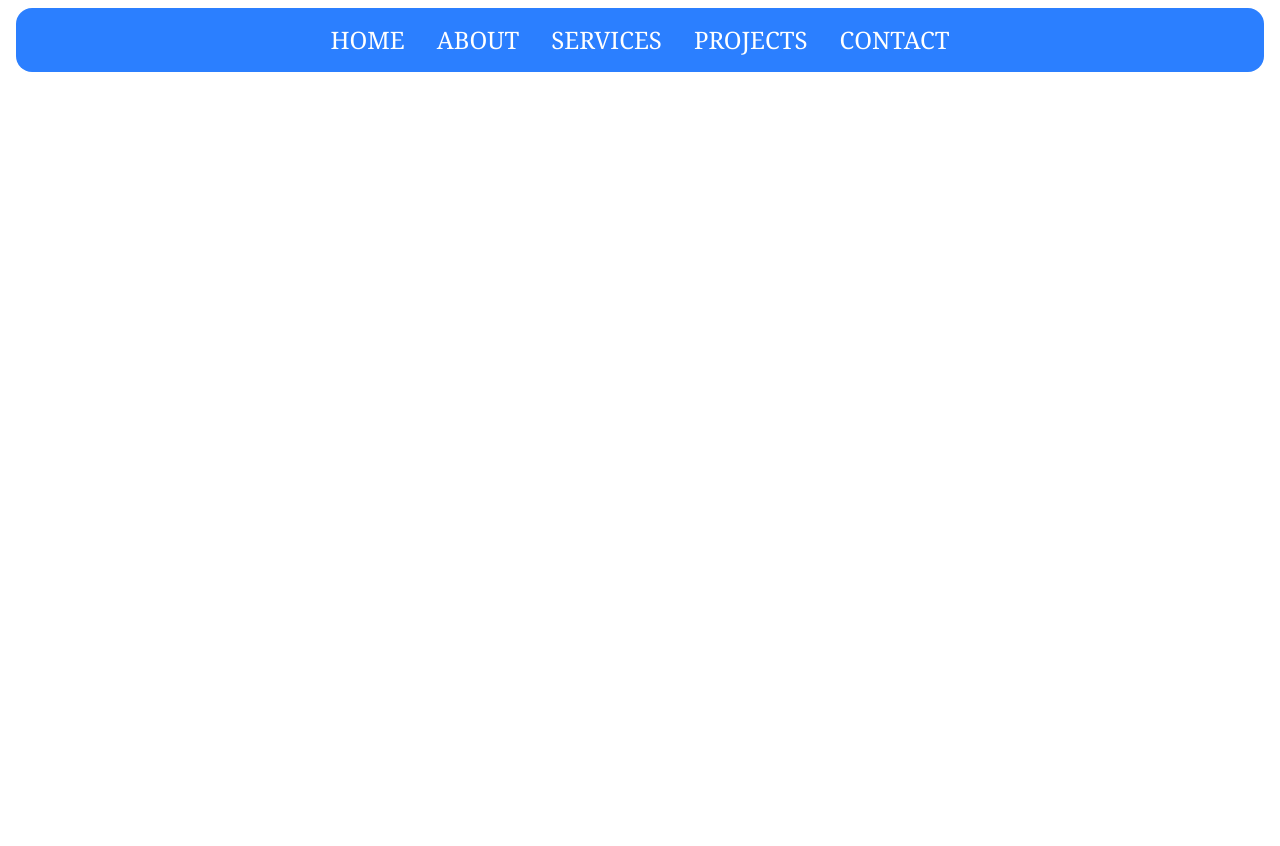
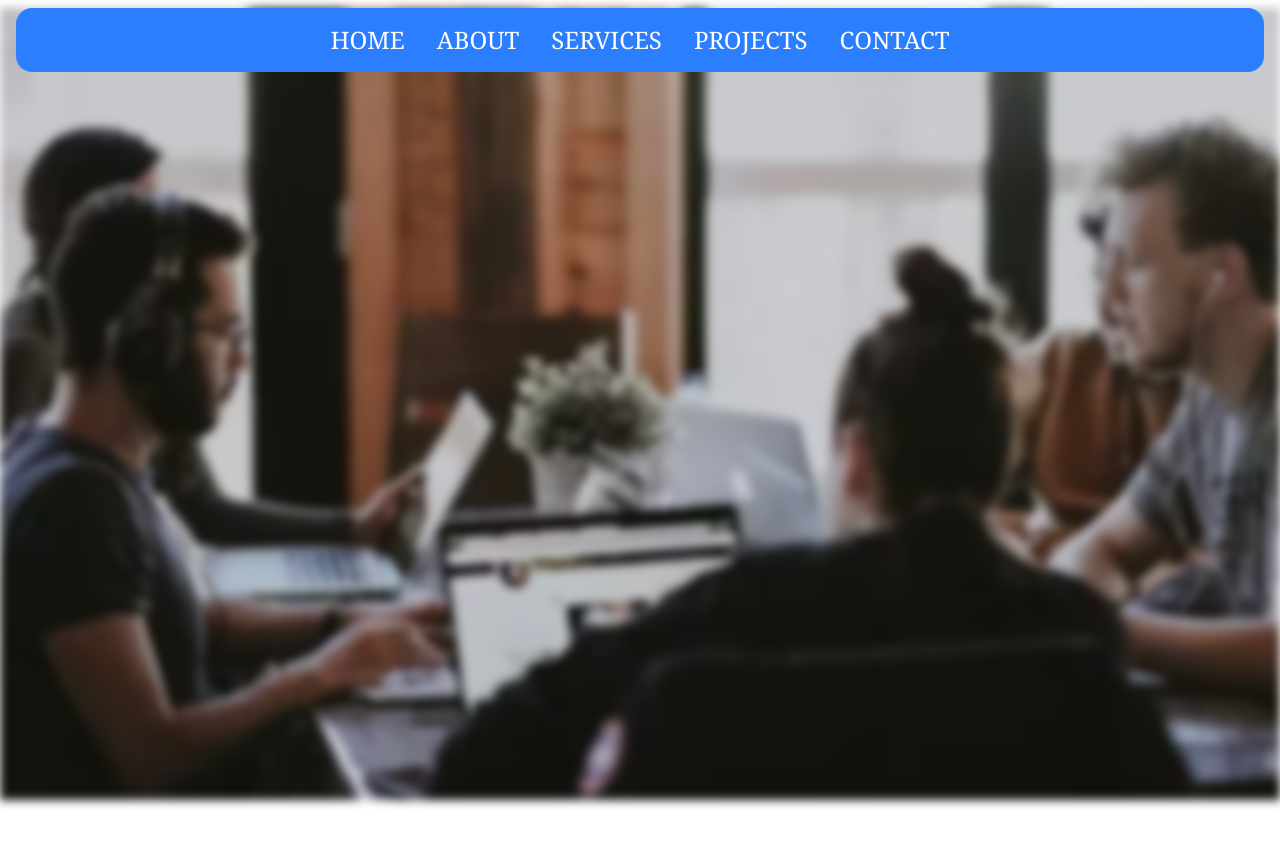
Before and after one commit to SaadRajpoot666/M.R.S-Enterprise, a React (Vite) app: page / in a window 1280 px wide. Shown: the top 846 px of the page. Before the commit the page ends 800 px from the top, so only its background shows below. Built offline with nearby package versions, Linux system fonts and the light colour scheme.

Commit message:
Creating Hero Section

```diff
--- a/src/App.jsx
+++ b/src/App.jsx
@@ -1,8 +1,10 @@
+import { HeroSection } from "./components/HeroSection/Hero";
 import { Navbar } from "./components/Navbar/Navbar";
 
 export default function App() {
    return <>
    <Navbar   />
+   <HeroSection   />
    </>
 
 }
--- /dev/null
+++ b/src/components/HeroSection/Hero.jsx
@@ -0,0 +1,4 @@
+export const HeroSection = ()=>{
+
+return <h1 className="mt-[10000px]">helllo</h1>
+}
--- a/src/index.css
+++ b/src/index.css
@@ -1 +1,31 @@
 @import "tailwindcss";
+
+  body {
+  margin: 0;
+  position: relative;
+  min-height: 100vh; /* just to show page scroll */
+}
+
+/* The blurred background for first 100vh */
+body::before {
+  content: "";
+  position: absolute;
+  top: 0; left: 0; right: 0;
+  height: 100vh;
+  background:
+    url('/images/header-bg.avif') center/cover no-repeat fixed;
+  filter: blur(5px);
+  z-index: -1;
+}
+
+/* Below 100vh, body background-color shows */
+body {
+  opacity: 0;
+  animation: fadeIn 1.5s ease-in-out forwards;
+}
+
+@keyframes fadeIn {
+  to {
+    opacity: 1;
+  }
+}
```
